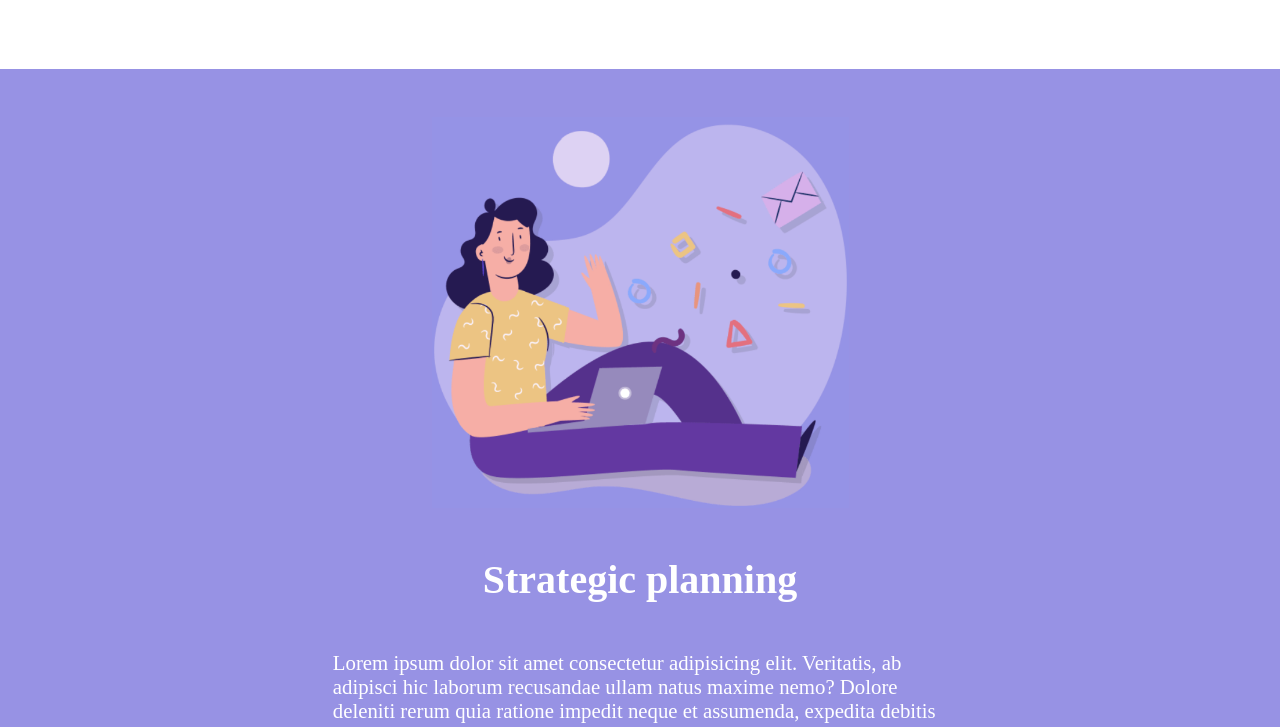
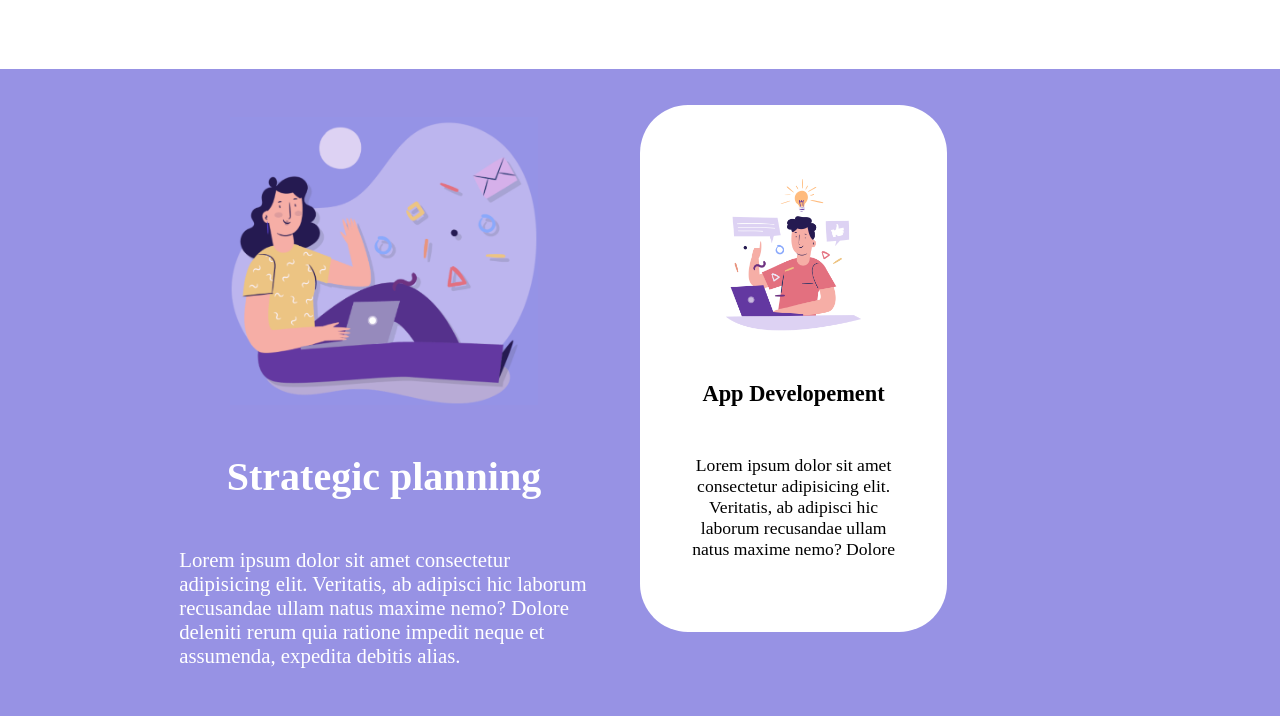
Before and after one commit to MatteoCarbone17/htmlcss-responsive-layout, a plain HTML site: page index.html in a window 1280 px wide. Shown: the part 1053-1780 px from the top of the page. Drawn offline with Linux system fonts and the light colour scheme.

Commit message:
fix desktop section planning

```diff
--- a/css/style.css
+++ b/css/style.css
@@ -124,10 +124,20 @@ div#img-phone>img{
 }
 
 
+div.plannig-container{
+    display: flex;
+    flex-direction: column;
+    align-items: center;
+    width: 80%;
+    margin: 0 auto;
+}
+
 #planning-section-font{
     background-color: rgb(151, 146, 228);
     width: 100%;
 }
+
+
 .img-container>img{
     width: 60%;
     padding: 3rem 0 2rem 0 ;
@@ -208,7 +218,7 @@ div.white-card .planning-info>p{
 }
 
 div.benefit-card>p{
-color: black;
+    color: black;
 }
 
 
@@ -284,11 +294,22 @@ color: black;
 
     }
 
+    div.planning-card{
+        width: 50%;
+    }
+
 
     div.plannig-container{
         display: flex;
-        margin: 0 auto;
-        width: 60%;
+        flex-direction: row;
+    }
+
+    div.white-card{
+        background-color: white;
+        border-radius: 3rem;
+        width: 30%;
+        padding: 1.5rem;
+        margin-bottom: 3rem;
     }
 
     #benefits-section{
--- a/index.html
+++ b/index.html
@@ -75,8 +75,8 @@
             </div>
         </section>
         <section id="planning-section-font">
-            <div class="plannig-container flex-column">
-                <div class="flex-column">
+            <div class="plannig-container">
+                <div class="planning-card flex-column">
                     <figure class="img-container flex-column">
                         <img src="./img/planning1.png" alt="planning">
                     </figure>
```
